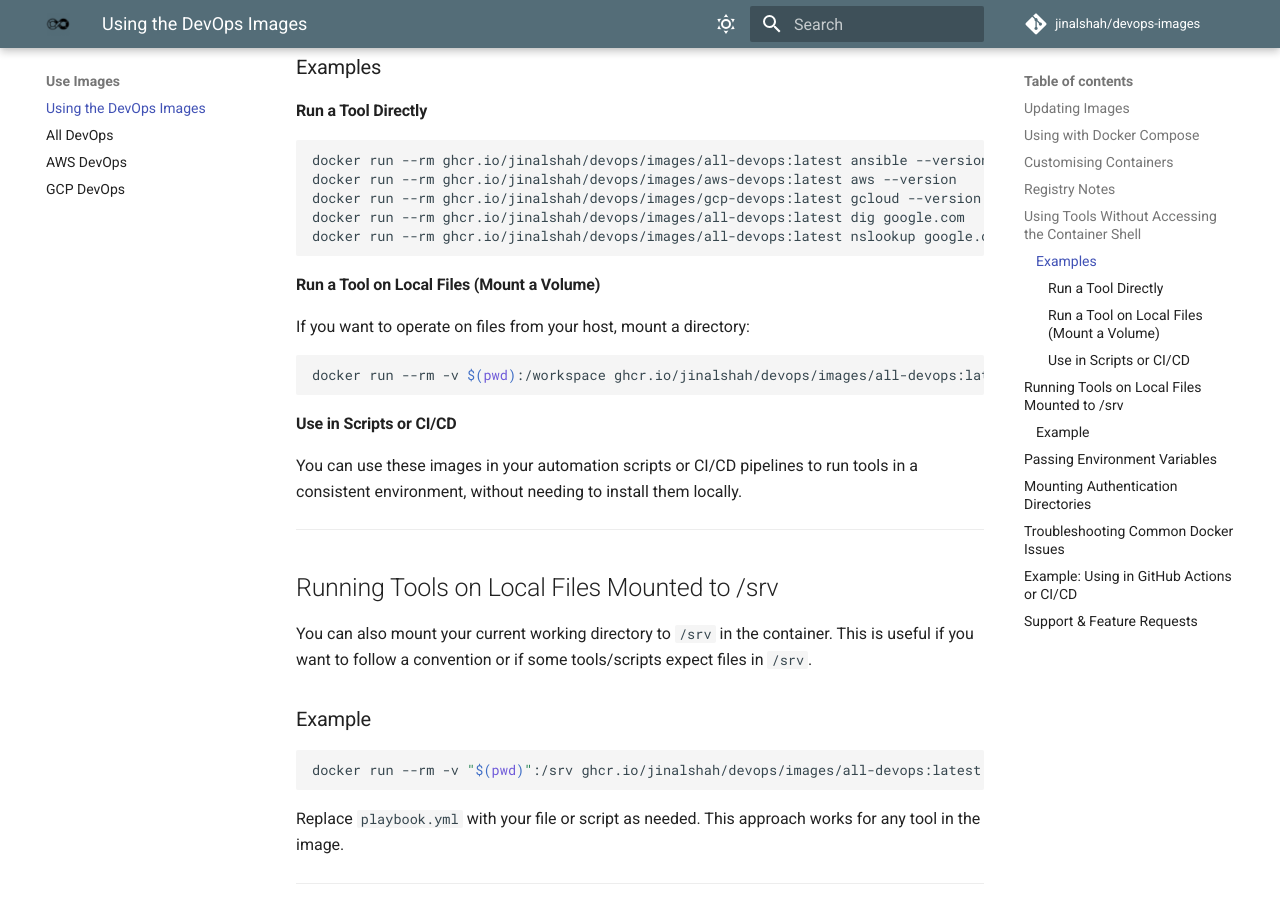
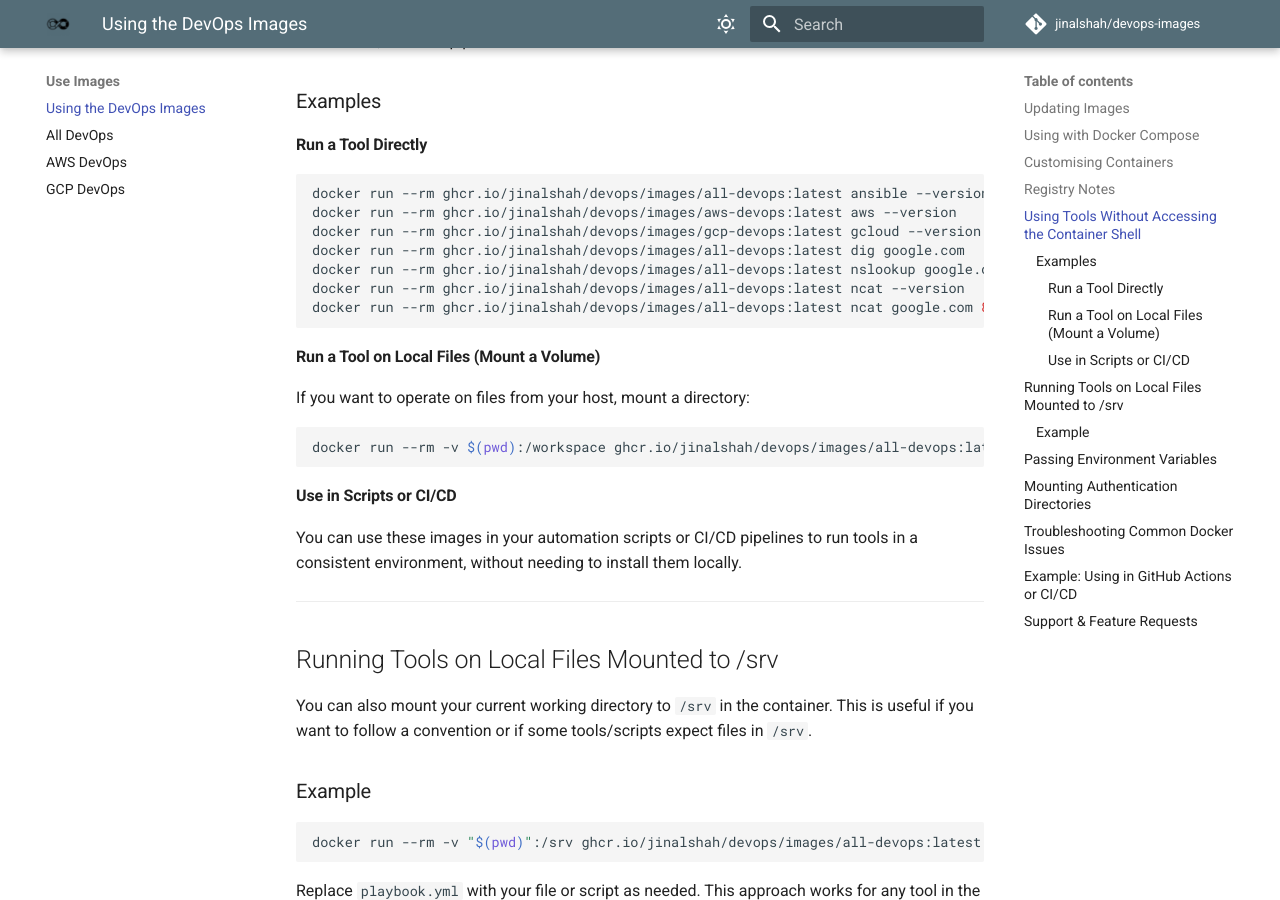
Before and after one commit to jinalshah/devops-images, an MkDocs documentation site: the page built from docs/use-images/index.md, in a window 1280 px wide and 900 px high, scrolled down 1926 px. Built offline with MkDocs 1.6.1 and Material for MkDocs 9.7.7, drawn with Linux system fonts in a browser that asks for light colours; comment, search, counter and statistics services are not loaded; some of the changed text lies outside the part shown.

Commit message:
Complete ncat implementation: update documentation and add comprehensive network tools test
Co-authored-by: jinalshah <5815613+jinalshah@users.noreply.github.com>

````diff
--- a/docs/use-images/index.md
+++ b/docs/use-images/index.md
@@ -12,6 +12,7 @@ All images come equipped with certain universal tools such as:
 - Python 3.X
 - SSH
 - DNS tools (dig, nslookup)
+- Network tools (ncat, telnet)
 - vim
 
 Additional details on what the images contain can be found within the [Dockerfile](../../Dockerfile).
@@ -79,6 +80,8 @@ docker run --rm ghcr.io/jinalshah/devops/images/aws-devops:latest aws --version
 docker run --rm ghcr.io/jinalshah/devops/images/gcp-devops:latest gcloud --version
 docker run --rm ghcr.io/jinalshah/devops/images/all-devops:latest dig google.com
 docker run --rm ghcr.io/jinalshah/devops/images/all-devops:latest nslookup google.com
+docker run --rm ghcr.io/jinalshah/devops/images/all-devops:latest ncat --version
+docker run --rm ghcr.io/jinalshah/devops/images/all-devops:latest ncat google.com 80
 ```
 
 #### Run a Tool on Local Files (Mount a Volume)
````
Also changed, not shown: 1 other file.
